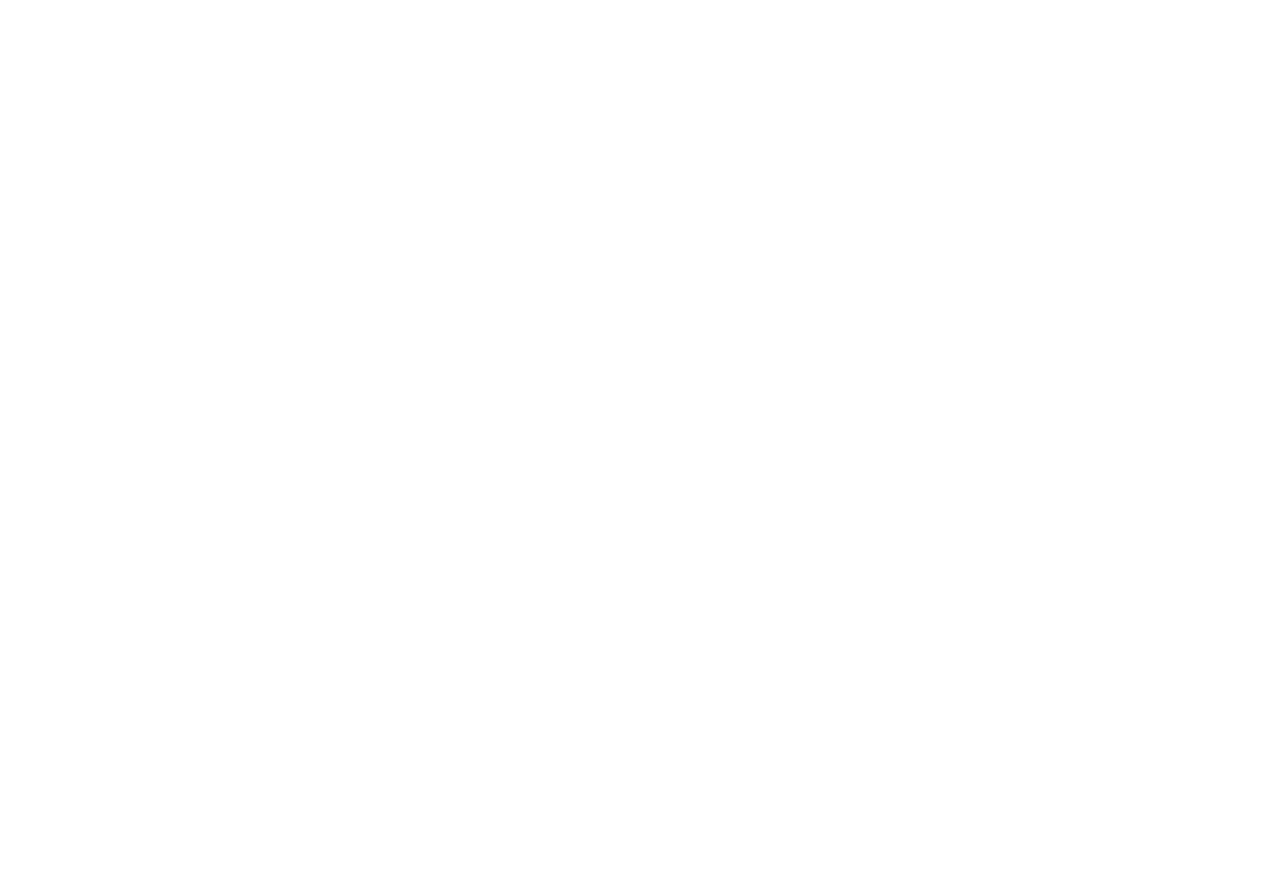
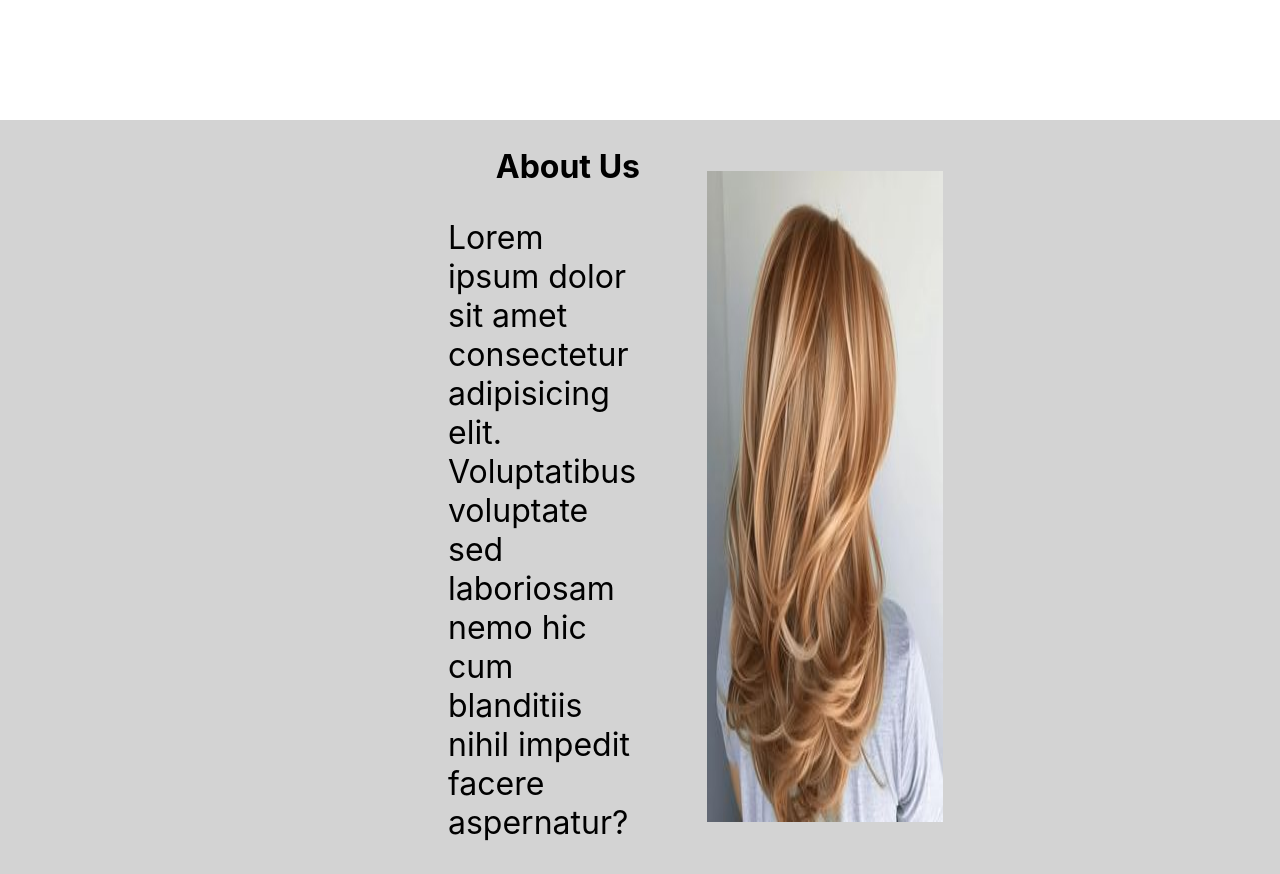
Before and after one commit to codiemaureen/SerenitySpringsSpa, a React (Create React App) app: page / in a window 1280 px wide. Shown: the part 680-1554 px from the top of the page. Before the commit the page ends 800 px from the top, so only its background shows below. Built offline with nearby package versions, Linux system fonts and the light colour scheme; a web font is replaced by a local one.

Commit message:
Adding about us section

```diff
--- a/src/App.js
+++ b/src/App.js
@@ -1,10 +1,12 @@
 import Header from "./components/Header";
+import AboutUs from "./components/AboutUs";
 import './index.css';
 
 function App() {
   return (
     <div className="App">
       <Header />
+      <AboutUs />
     </div>
   );
 }
--- /dev/null
+++ b/src/components/AboutUs.js
@@ -0,0 +1,16 @@
+import aboutUsImg from '../images/hair.jpg'
+import '../style/aboutUs.css';
+
+const AboutUs = () => {
+  return (
+   <div id='aboutContainer'>
+    <div className='about'>
+      <h2>About Us</h2>
+      <p> Lorem ipsum dolor sit amet consectetur adipisicing elit. Voluptatibus voluptate sed laboriosam nemo hic cum blanditiis nihil impedit facere aspernatur?</p>
+    </div>
+     <img src={aboutUsImg} alt="aboutUsImg"/>
+   </div>
+  )
+}
+
+export default AboutUs
--- /dev/null
+++ b/src/style/aboutUs.css
@@ -0,0 +1,34 @@
+#aboutContainer{
+ margin-top: 25rem;
+ position: absolute;
+ display: flex;
+ background-color: lightgray;
+ /* border: 1px solid pink; */
+}
+
+.about{
+ max-width: 50%;
+ margin: 0;
+ display: flex;
+ flex-direction: column;
+ align-items: flex-end;
+ /* border: 15px solid pink; */
+}
+
+h2{
+ font-size: 2rem;
+ margin-bottom: 0;
+ /* border: 1px solid red; */
+}
+
+p{
+  /* border: 1px solid red; */
+  font-size: 2rem;
+  max-width: 30%;
+
+}
+
+img {
+ padding-left: 1em;
+ margin: 4%;
+}
```
Also changed, not shown: src/images/hair.jpg (added).
